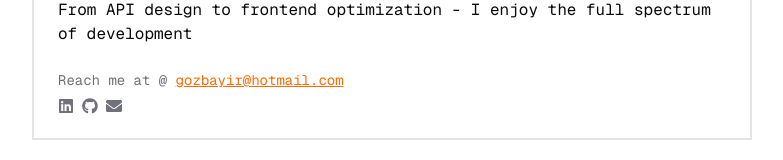
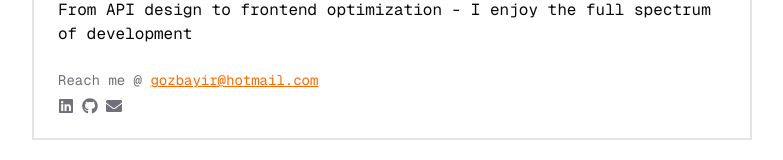
Before and after one commit to gokm8/portfolio-v2, a Next.js app: page / in a window 1280 px wide. Shown: the part 230-390 px from the top of the page, without its empty margins (248-1031 px from the left). Built offline with nearby package versions, Linux system fonts and the light colour scheme.

Commit message:
adding a underline and remove a word

```diff
--- a/app/blog/__components/posts.tsx
+++ b/app/blog/__components/posts.tsx
@@ -26,7 +26,7 @@ export function BlogPosts() {
                 {formatDate(post.metadata.publishedAt, false)}
               </p>
 
-              <p className='text-foreground hover:text-primary text-base tracking-tight'>
+              <p className='text-foreground hover:text-primary text-base tracking-tight underline'>
                 {post.metadata.title}
               </p>
             </div>
--- a/components/new-home-page/Introduction.tsx
+++ b/components/new-home-page/Introduction.tsx
@@ -68,7 +68,7 @@ function IntroductionNew() {
           <CardContent>
             <div className='flex flex-col gap-2'>
               <p className='text-muted-foreground text-sm'>
-                Reach me at @{' '}
+                Reach me @{' '}
                 <Link
                   href='mailto:gozbayir@hotmail.com'
                   className='text-primary hover:text-primary/90 underline'
```
